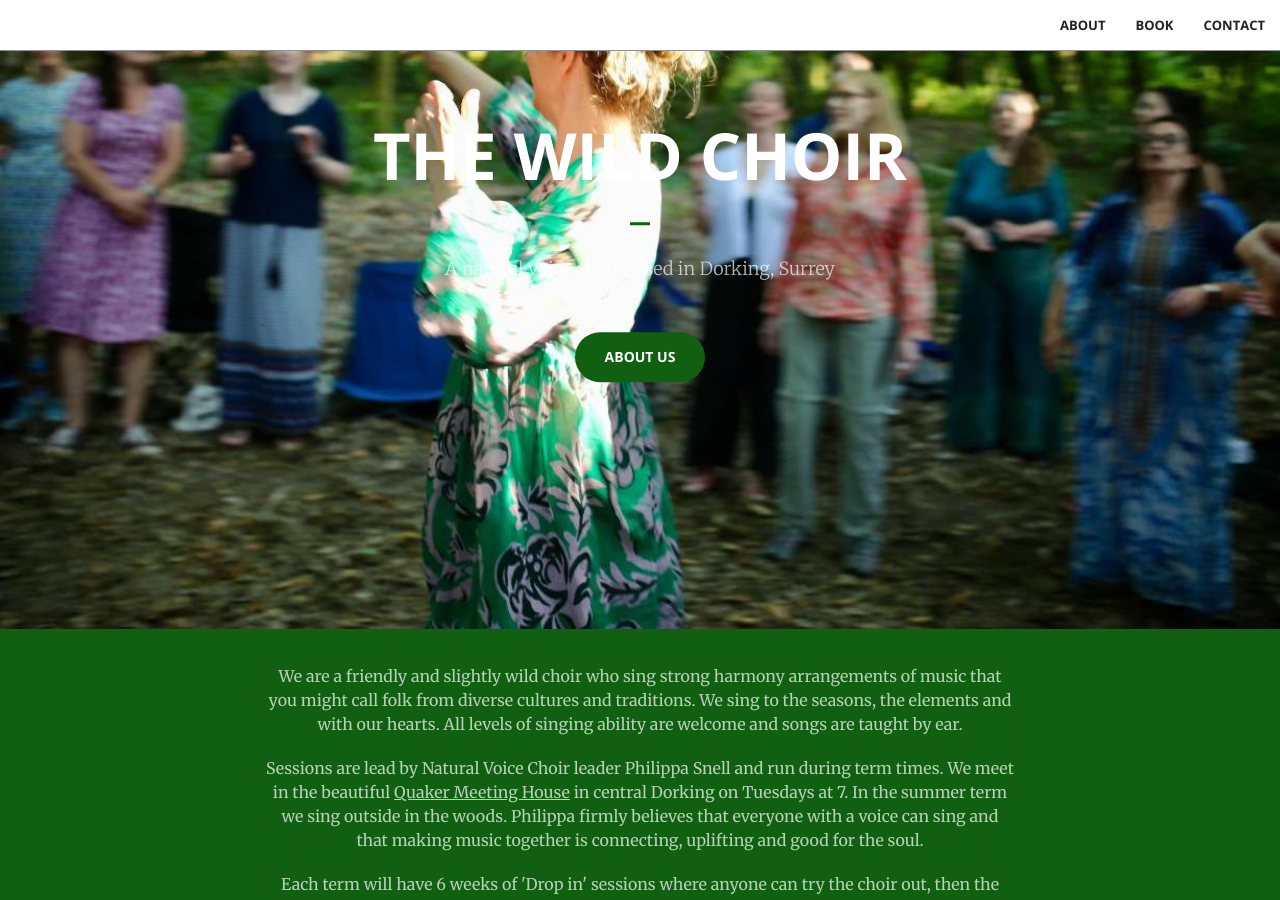
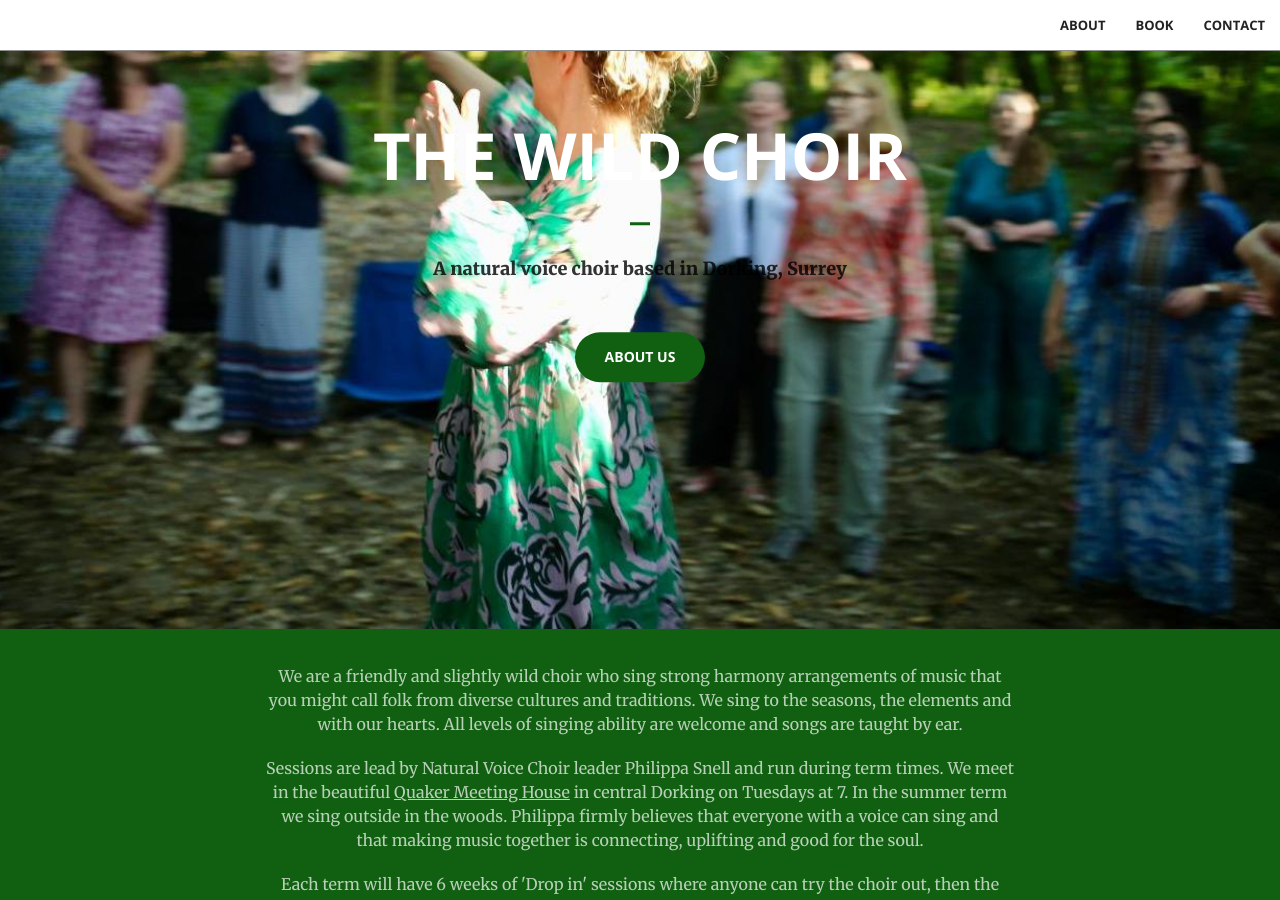
Before and after one commit to thewildchoir/thewildchoir-website, a Jekyll site: the page built from index.html, in a window 1280 px wide and 900 px high, scrolled down 271 px. Built offline with Jekyll 4.4.1, drawn with Linux system fonts in a browser that asks for light colours.

Commit message:
Update _base.scss alter styling of header text for new image

```diff
--- a/_sass/_base.scss
+++ b/_sass/_base.scss
@@ -174,8 +174,8 @@ header {
                 margin: 30px auto;
             }
             p {
-                font-weight: 300;
-                color: rgba(white, .7);
+                font-weight: 800;
+                color: rgba(black, .8);
                 font-size: 16px;
                 margin-bottom: 50px;
             }
```
